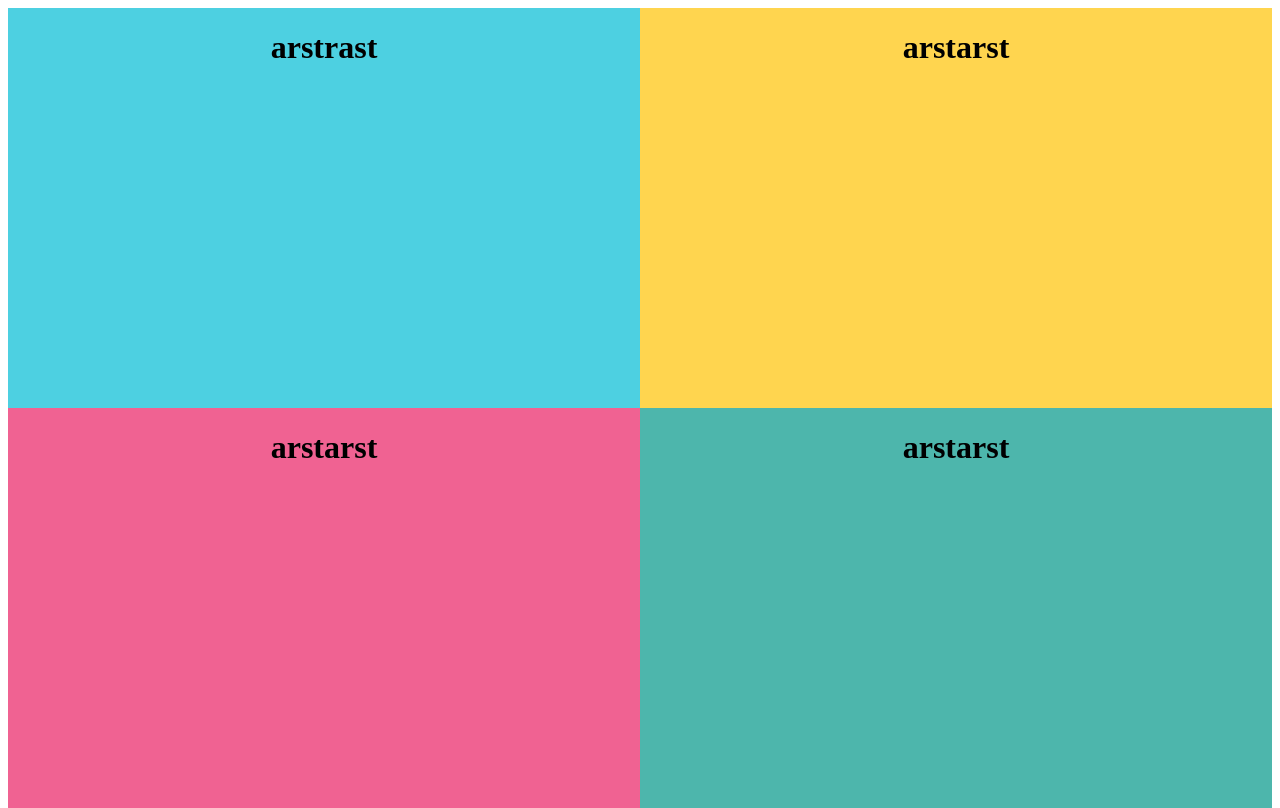
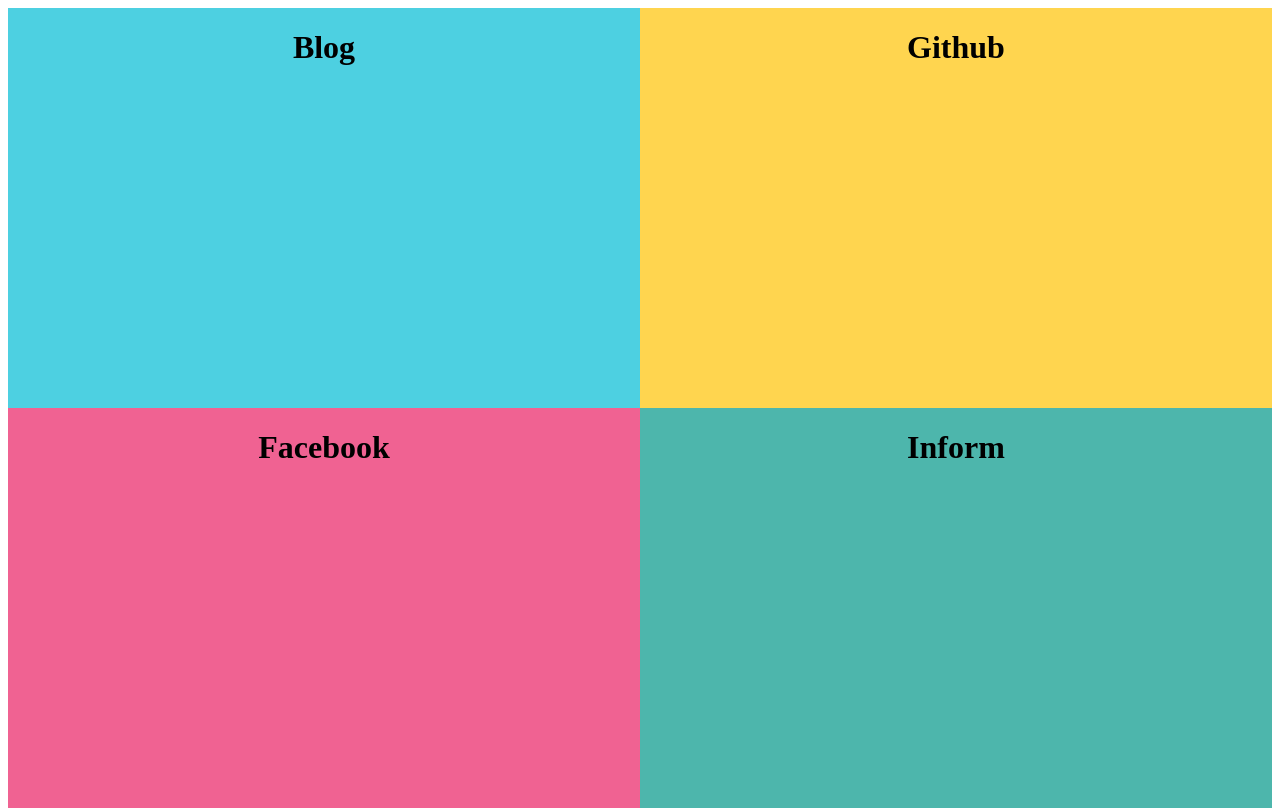
Before and after one commit to kyunooh/JellyBlog, a Django app: template jellyblog/templates/jellyblog/home.html in a window 1280 px wide. Run offline with Django 3.2, Linux system fonts and the light colour scheme; the template is opened without the code that fills it, so the values that code supplies are empty; some libraries are stand-ins or nearby versions.

Commit message:
update content

```diff
--- a/jellyblog/templates/jellyblog/home.html
+++ b/jellyblog/templates/jellyblog/home.html
@@ -59,10 +59,10 @@
   </head>
   <body>
     <div class="container">
-      <div class="blog_link"><h1 id="responsive_header">arstrast</h1></div>
-      <div class="github_link"><h1 id="responsive_header">arstarst</h1></div>
-      <div class="facebook_link"><h1 id="responsive_header">arstarst</h1></div>
-      <div class="inform"><h1 id="responsiveheader">arstarst</h1></div>
+      <div class="blog_link"><h1 id="responsive_header">Blog</h1></div>
+      <div class="github_link"><h1 id="responsive_header">Github</h1></div>
+      <div class="facebook_link"><h1 id="responsive_header">Facebook</h1></div>
+      <div class="inform"><h1 id="responsiveheader">Inform</h1></div>
     </div>
 
   </body>
```
